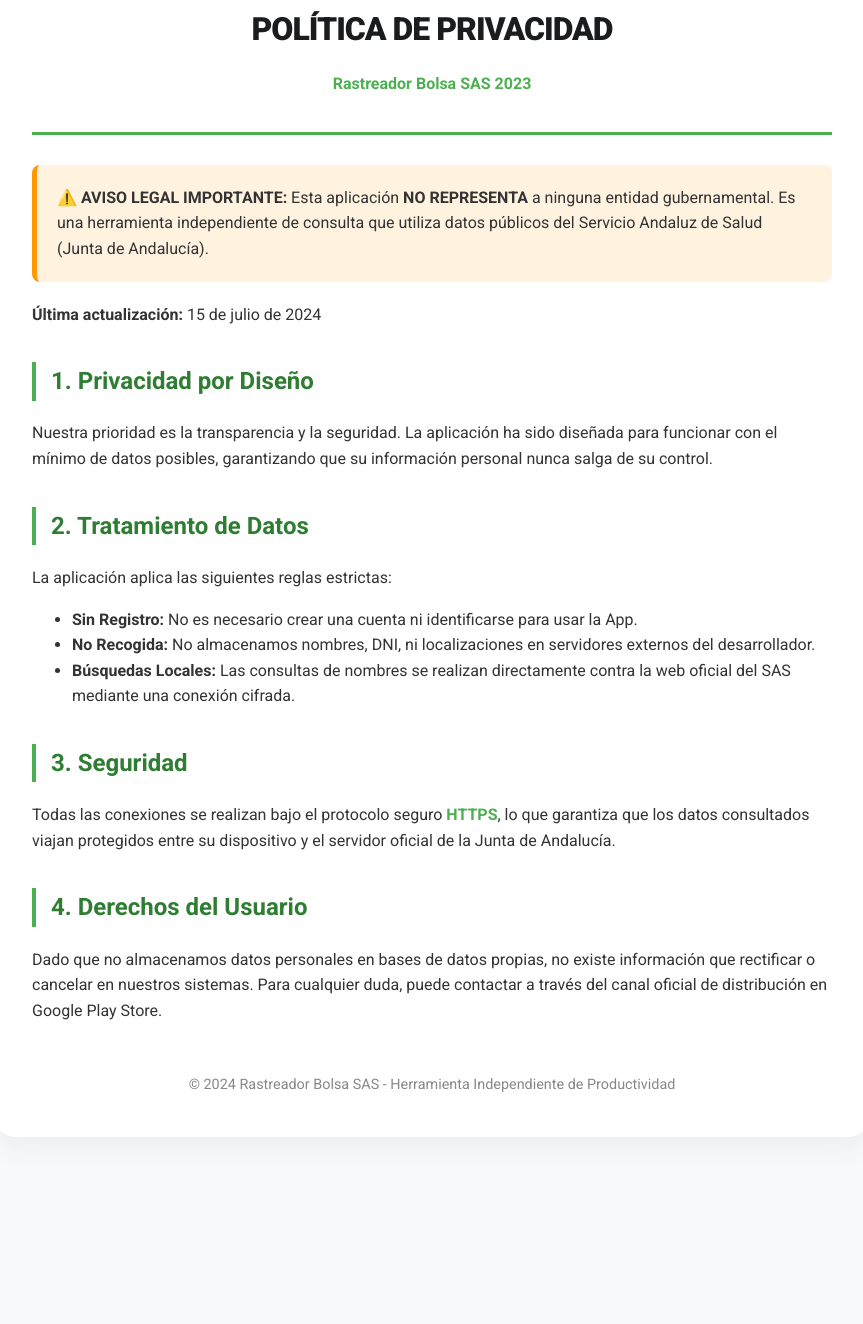
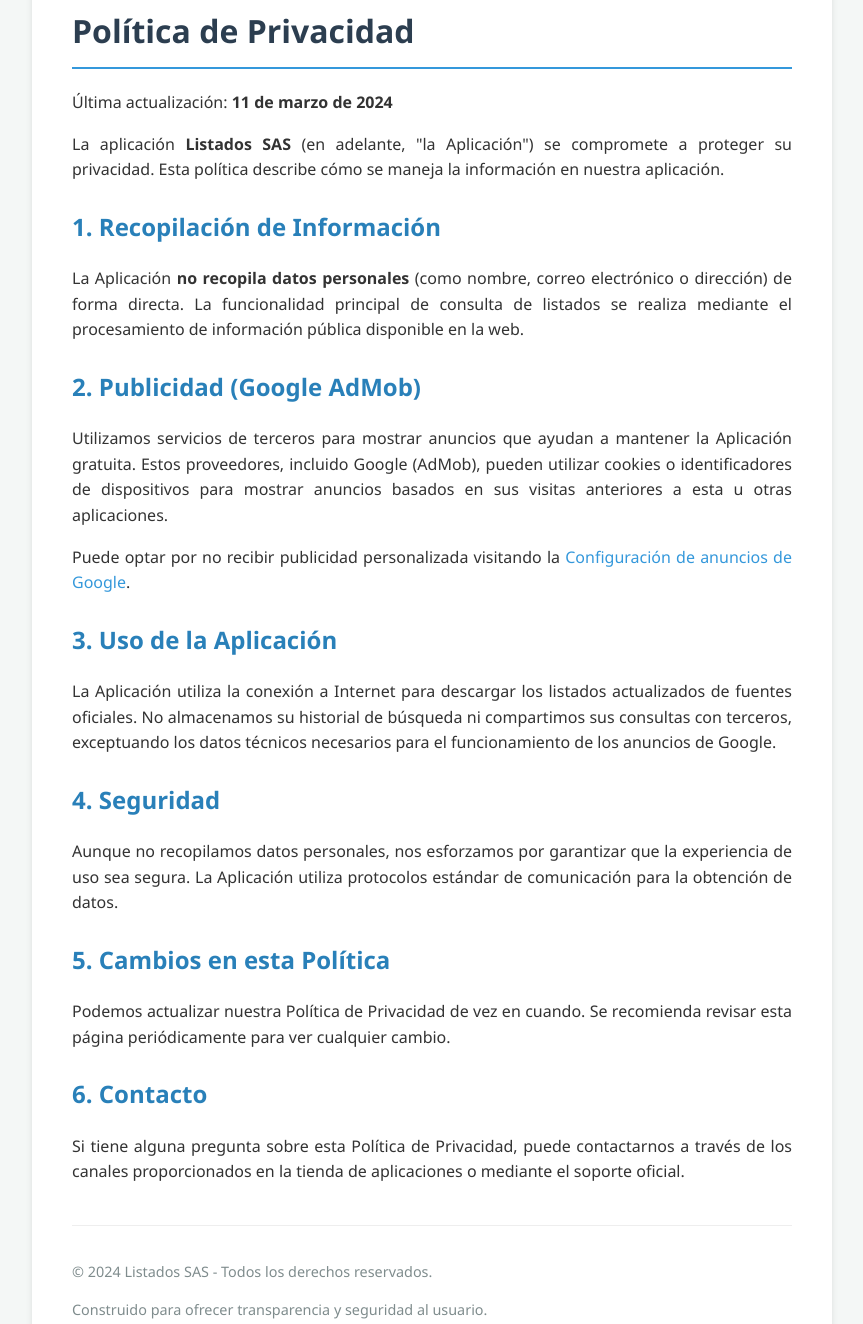
Before and after one commit to asurpan/listados, a plain HTML site: page index.html in a window 1280 px wide. Shown: the part 76-1400 px from the top of the page, without its empty margins (208-1071 px from the left). Before the commit the page ends 1253 px from the top, so only its background shows below. Drawn offline with Linux system fonts and the light colour scheme.

Commit message:
Update index.html

```diff
--- a/index.html
+++ b/index.html
@@ -3,108 +3,87 @@
 <head>
     <meta charset="UTF-8">
     <meta name="viewport" content="width=device-width, initial-scale=1.0">
-    <title>Política de Privacidad - Rastreador Bolsa SAS</title>
-    <link href="https://fonts.googleapis.com/css2?family=Roboto:wght@300;400;700;900&display=swap" rel="stylesheet">
+    <title>Política de Privacidad - Listados SAS</title>
     <style>
-        :root {
-            --primary-color: #4CAF50;
-            --secondary-color: #2E7D32;
-            --dark-bg: #1A1C1E;
-            --surface-color: #F8F9FA;
-            --text-color: #333;
-        }
         body {
-            font-family: 'Roboto', sans-serif;
+            font-family: 'Segoe UI', Tahoma, Geneva, Verdana, sans-serif;
             line-height: 1.6;
-            color: var(--text-color);
-            background-color: var(--surface-color);
-            margin: 0;
-            padding: 0;
+            color: #333;
+            max-width: 800px;
+            margin: 0 auto;
+            padding: 20px;
+            background-color: #f4f7f6;
         }
         .container {
-            max-width: 800px;
-            margin: 40px auto;
             background: white;
             padding: 40px;
-            border-radius: 24px;
-            box-shadow: 0 10px 30px rgba(0,0,0,0.05);
-        }
-        header {
-            text-align: center;
-            border-bottom: 3px solid var(--primary-color);
-            padding-bottom: 20px;
-            margin-bottom: 30px;
+            border-radius: 12px;
+            box-shadow: 0 4px 6px rgba(0,0,0,0.1);
         }
         h1 {
-            color: var(--dark-bg);
-            font-weight: 900;
-            letter-spacing: -1px;
-            margin: 0;
-            text-transform: uppercase;
-        }
-        .disclaimer {
-            background-color: #FFF3E0;
-            border-left: 5px solid #FF9800;
-            padding: 20px;
-            margin: 20px 0;
-            border-radius: 8px;
-            font-weight: 500;
+            color: #2c3e50;
+            border-bottom: 2px solid #3498db;
+            padding-bottom: 10px;
         }
         h2 {
-            color: var(--secondary-color);
-            font-weight: 700;
-            border-left: 4px solid var(--primary-color);
-            padding-left: 15px;
-            margin-top: 35px;
+            color: #2980b9;
+            margin-top: 25px;
         }
-        p { margin-bottom: 15px; }
-        .footer {
-            text-align: center;
-            margin-top: 50px;
-            font-size: 0.9em;
-            color: #888;
+        p {
+            margin-bottom: 15px;
+            text-align: justify;
         }
         .highlight {
-            color: var(--primary-color);
+            color: #e67e22;
             font-weight: bold;
+        }
+        footer {
+            margin-top: 40px;
+            font-size: 0.9em;
+            color: #7f8c8d;
+            text-align: center;
+            border-top: 1px solid #eee;
+            padding-top: 20px;
+        }
+        a {
+            color: #3498db;
+            text-decoration: none;
+        }
+        a:hover {
+            text-decoration: underline;
         }
     </style>
 </head>
 <body>
+    <div class="container">
+        <h1>Política de Privacidad</h1>
+        <p>Última actualización: <strong>11 de marzo de 2024</strong></p>
 
-<div class="container">
-    <header>
-        <h1>Política de Privacidad</h1>
-        <p class="highlight">Rastreador Bolsa SAS 2023</p>
-    </header>
+        <p>La aplicación <strong>Listados SAS</strong> (en adelante, "la Aplicación") se compromete a proteger su privacidad. Esta política describe cómo se maneja la información en nuestra aplicación.</p>
 
-    <div class="disclaimer">
-        <strong>⚠️ AVISO LEGAL IMPORTANTE:</strong> Esta aplicación <strong>NO REPRESENTA</strong> a ninguna entidad gubernamental. Es una herramienta independiente de consulta que utiliza datos públicos del Servicio Andaluz de Salud (Junta de Andalucía).
+        <h2>1. Recopilación de Información</h2>
+        <p>La Aplicación <strong>no recopila datos personales</strong> (como nombre, correo electrónico o dirección) de forma directa. La funcionalidad principal de consulta de listados se realiza mediante el procesamiento de información pública disponible en la web.</p>
+
+        <h2>2. Publicidad (Google AdMob)</h2>
+        <p>Utilizamos servicios de terceros para mostrar anuncios que ayudan a mantener la Aplicación gratuita. Estos proveedores, incluido Google (AdMob), pueden utilizar cookies o identificadores de dispositivos para mostrar anuncios basados en sus visitas anteriores a esta u otras aplicaciones.</p>
+        <p>Puede optar por no recibir publicidad personalizada visitando la <a href="https://www.google.com/settings/ads" target="_blank">Configuración de anuncios de Google</a>.</p>
+
+        <h2>3. Uso de la Aplicación</h2>
+        <p>La Aplicación utiliza la conexión a Internet para descargar los listados actualizados de fuentes oficiales. No almacenamos su historial de búsqueda ni compartimos sus consultas con terceros, exceptuando los datos técnicos necesarios para el funcionamiento de los anuncios de Google.</p>
+
+        <h2>4. Seguridad</h2>
+        <p>Aunque no recopilamos datos personales, nos esforzamos por garantizar que la experiencia de uso sea segura. La Aplicación utiliza protocolos estándar de comunicación para la obtención de datos.</p>
+
+        <h2>5. Cambios en esta Política</h2>
+        <p>Podemos actualizar nuestra Política de Privacidad de vez en cuando. Se recomienda revisar esta página periódicamente para ver cualquier cambio.</p>
+
+        <h2>6. Contacto</h2>
+        <p>Si tiene alguna pregunta sobre esta Política de Privacidad, puede contactarnos a través de los canales proporcionados en la tienda de aplicaciones o mediante el soporte oficial.</p>
+
+        <footer>
+            <p>&copy; 2024 Listados SAS - Todos los derechos reservados.</p>
+            <p>Construido para ofrecer transparencia y seguridad al usuario.</p>
+        </footer>
     </div>
-
-    <p><strong>Última actualización:</strong> 15 de julio de 2024</p>
-
-    <h2>1. Privacidad por Diseño</h2>
-    <p>Nuestra prioridad es la transparencia y la seguridad. La aplicación ha sido diseñada para funcionar con el mínimo de datos posibles, garantizando que su información personal nunca salga de su control.</p>
-
-    <h2>2. Tratamiento de Datos</h2>
-    <p>La aplicación aplica las siguientes reglas estrictas:</p>
-    <ul>
-        <li><strong>Sin Registro:</strong> No es necesario crear una cuenta ni identificarse para usar la App.</li>
-        <li><strong>No Recogida:</strong> No almacenamos nombres, DNI, ni localizaciones en servidores externos del desarrollador.</li>
-        <li><strong>Búsquedas Locales:</strong> Las consultas de nombres se realizan directamente contra la web oficial del SAS mediante una conexión cifrada.</li>
-    </ul>
-
-    <h2>3. Seguridad</h2>
-    <p>Todas las conexiones se realizan bajo el protocolo seguro <span class="highlight">HTTPS</span>, lo que garantiza que los datos consultados viajan protegidos entre su dispositivo y el servidor oficial de la Junta de Andalucía.</p>
-
-    <h2>4. Derechos del Usuario</h2>
-    <p>Dado que no almacenamos datos personales en bases de datos propias, no existe información que rectificar o cancelar en nuestros sistemas. Para cualquier duda, puede contactar a través del canal oficial de distribución en Google Play Store.</p>
-
-    <div class="footer">
-        &copy; 2024 Rastreador Bolsa SAS - Herramienta Independiente de Productividad
-    </div>
-</div>
-
 </body>
 </html>
```
